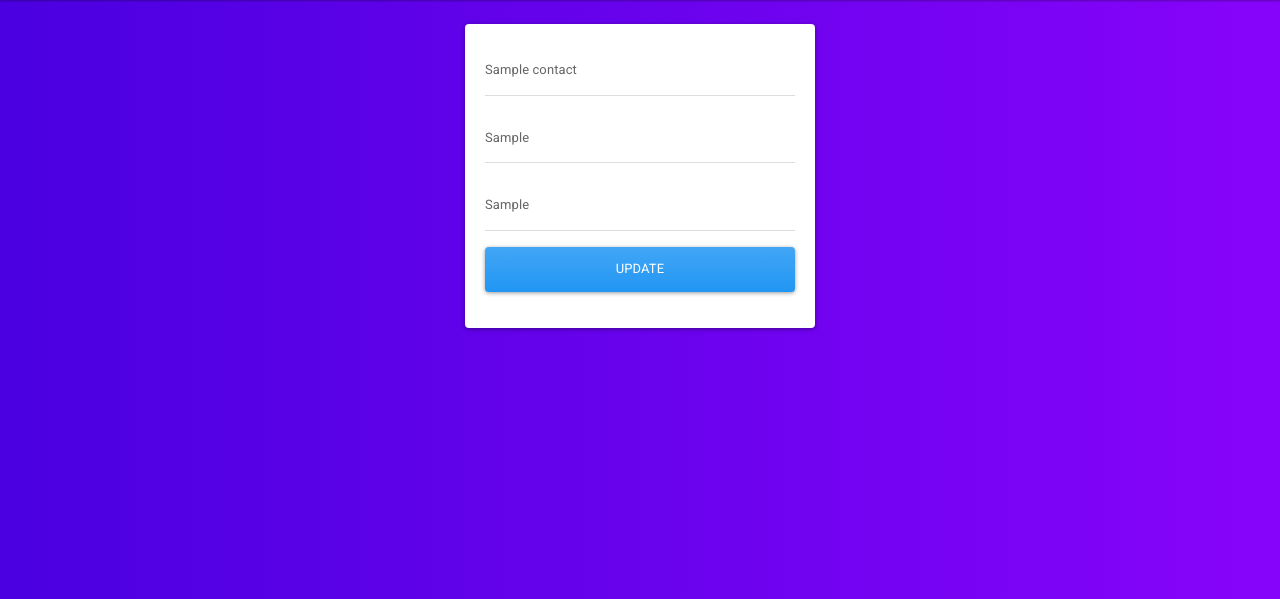
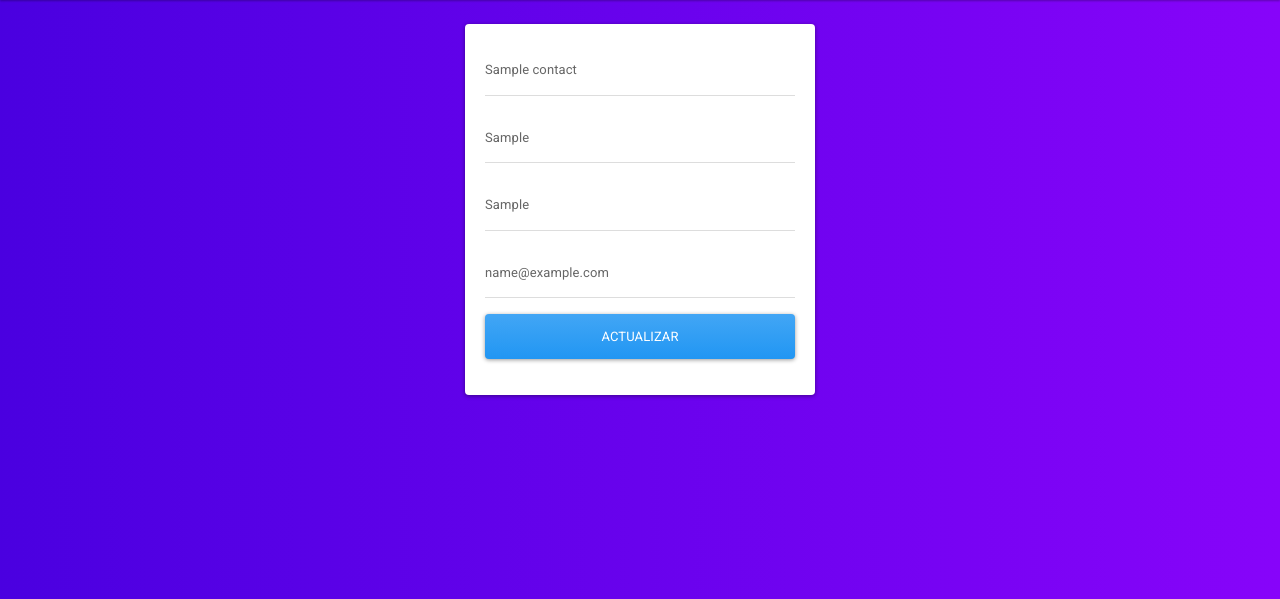
Before and after one commit to RodrigooDS/Testing, a Flask app: page /edit/1 in a window 1280 px wide. Shown: the part 79-678 px from the top of the page. Run offline with Flask 2, Linux system fonts and the light colour scheme; tables that the repository leaves empty or names only in its code hold one stand-in row (values such as "Sample post"); some libraries are stand-ins or nearby versions.

Commit message:
Update edit-contact.html

```diff
--- a/templates/edit-contact.html
+++ b/templates/edit-contact.html
@@ -5,18 +5,22 @@
     <div class="col-md-4 offset-md-4">
       <div class="card card-body">
         <form action="/update/{{contact.0}}" method="POST">
+
           <div class="form-group">
-            <input type="text" name="fullname" value="{{contact.1}}" class="form-control">
+            <input type="text" name="nombre" value="{{contact.1}}" class="form-control">
           </div>
           <div class="form-group">
-            <input type="text" name="phone" value="{{contact.3}}" class="form-control">
+            <input type="text" name="rut" value="{{contact.2}}" class="form-control">
           </div>
           <div class="form-group">
-            <input type="text" name="email" value="{{contact.2}}" class="form-control">
+            <input type="text" name="dv" value="{{contact.3}}" class="form-control">
+          </div>
+          <div class="form-group">
+            <input type="text" name="email" value="{{contact.4}}" class="form-control">
           </div>
           <div class="form-group">
             <button type="submit" class="btn btn-primary btn-block">
-              Update
+              Actualizar
             </button>
           </div>
         </form>
```
